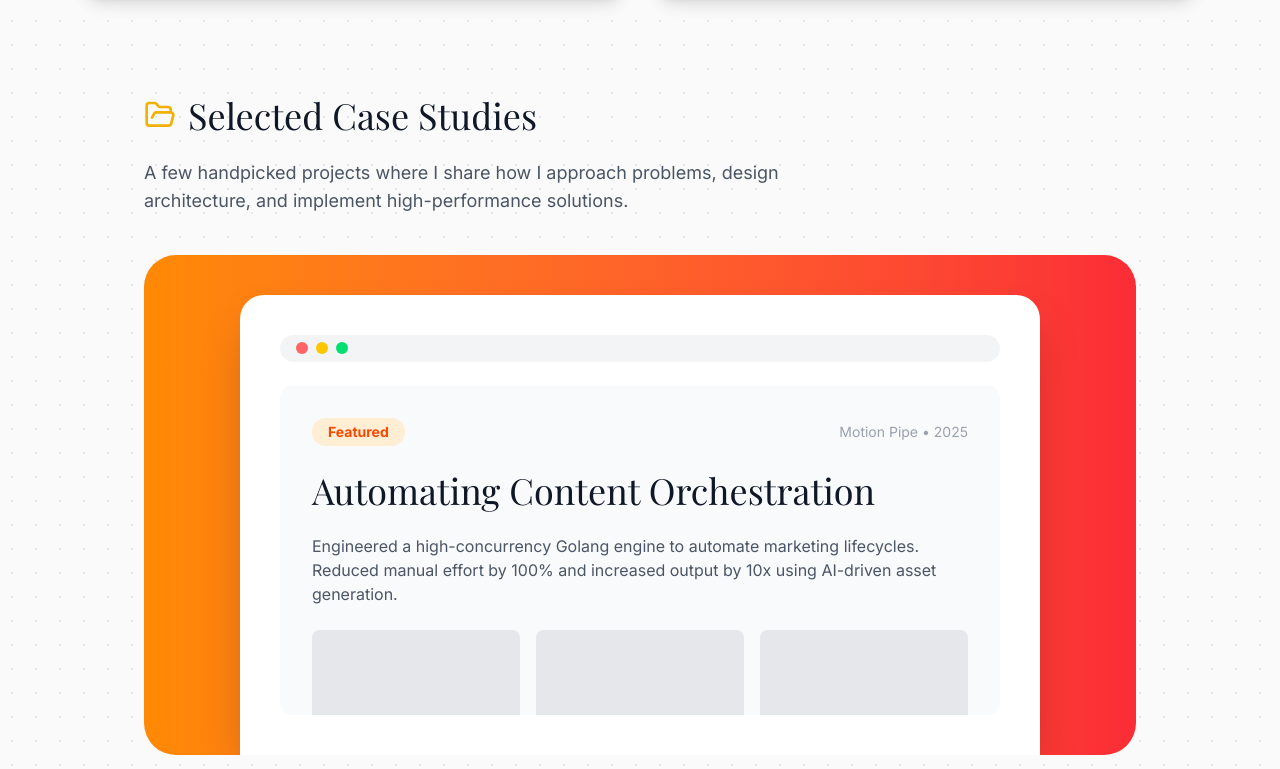
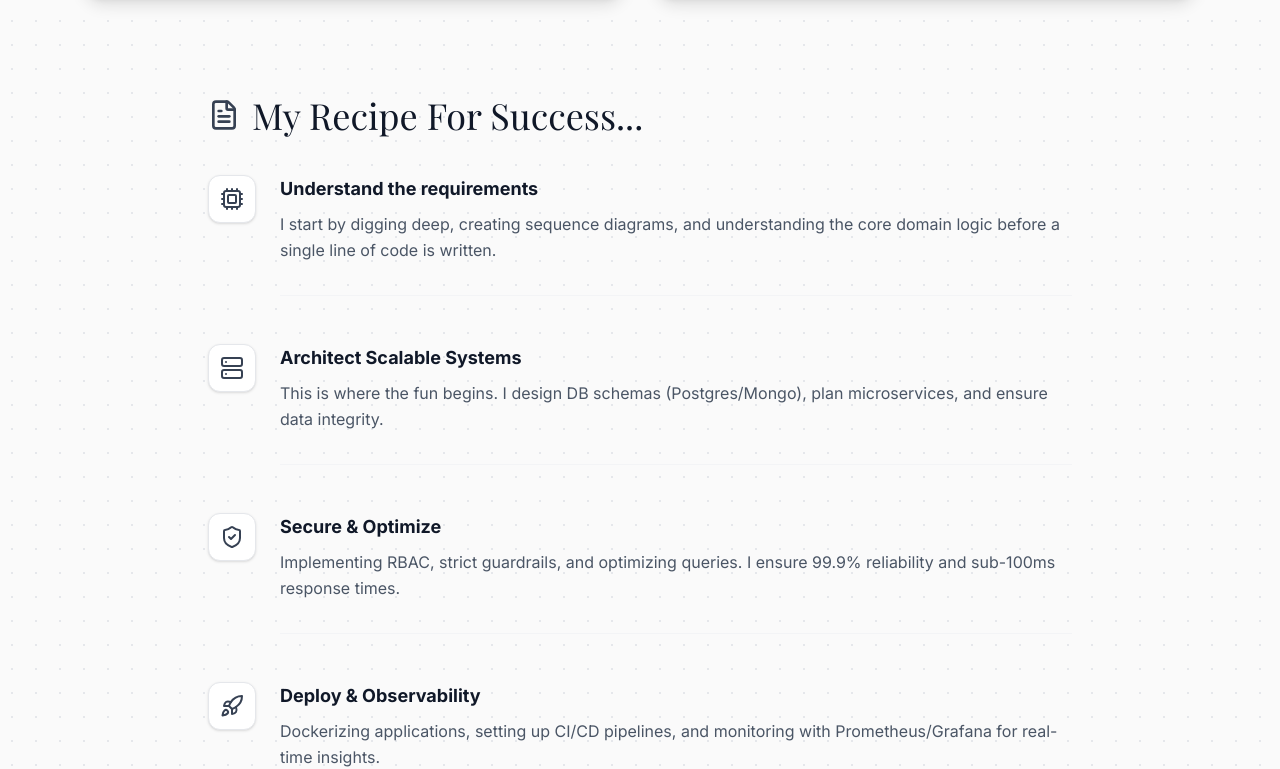
Before and after one commit to samueltuoyo15/Portfolio, a Next.js app: page / in a window 1280 px wide. Shown: the part 1671-2440 px from the top of the page. Built offline with nearby package versions, Linux system fonts and the light colour scheme; a web font is replaced by a local one.

Commit message:
Update page.tsx

```diff
--- a/app/page.tsx
+++ b/app/page.tsx
@@ -254,43 +254,6 @@ export default function Home() {
         </div>
       </section>
 
-      {/* Selected Case Studies Banner (Mockup) */}
-      <section className="w-full max-w-5xl px-4 mb-32">
-        <div className="flex items-center gap-3 mb-6">
-          <FolderOpen className="w-8 h-8 text-yellow-500" />
-          <h2 className="font-serif text-3xl md:text-4xl text-gray-900">Selected Case Studies</h2>
-        </div>
-        <p className="text-gray-600 max-w-2xl mb-10 text-lg">
-          A few handpicked projects where I share how I approach problems, design architecture, and implement high-performance solutions.
-        </p>
-
-        <div className="w-full bg-gradient-to-r from-orange-400 to-red-500 rounded-[2rem] p-6 md:p-12 relative overflow-hidden h-[500px]">
-          {/* Mockup Container */}
-          <div className="absolute top-10 left-10 md:left-24 right-10 md:right-24 bottom-0 bg-white shadow-2xl rounded-t-3xl p-6 md:p-10 flex flex-col items-center">
-            <div className="w-full h-8 bg-gray-100 rounded-full mb-6 flex items-center px-4 gap-2">
-              <div className="w-3 h-3 rounded-full bg-red-400"></div>
-              <div className="w-3 h-3 rounded-full bg-yellow-400"></div>
-              <div className="w-3 h-3 rounded-full bg-green-400"></div>
-            </div>
-            <div className="w-full h-full bg-gray-50 rounded-xl p-8 flex flex-col gap-6 overflow-hidden">
-              <div className="flex items-center justify-between">
-                <div className="bg-orange-100 text-orange-600 px-4 py-1 rounded-full text-sm font-bold">Featured</div>
-                <span className="text-gray-400 text-sm">Motion Pipe • 2025</span>
-              </div>
-              <h3 className="font-serif text-4xl text-gray-900">Automating Content Orchestration</h3>
-              <p className="text-gray-600">
-                Engineered a high-concurrency Golang engine to automate marketing lifecycles.
-                Reduced manual effort by 100% and increased output by 10x using AI-driven asset generation.
-              </p>
-              <div className="mt-auto flex gap-4">
-                <div className="h-24 w-1/3 bg-gray-200 rounded-lg"></div>
-                <div className="h-24 w-1/3 bg-gray-200 rounded-lg delay-75"></div>
-                <div className="h-24 w-1/3 bg-gray-200 rounded-lg delay-150"></div>
-              </div>
-            </div>
-          </div>
-        </div>
-      </section>
 
       {/* Process Section */}
       <section className="w-full max-w-4xl px-4 mb-32">
```
